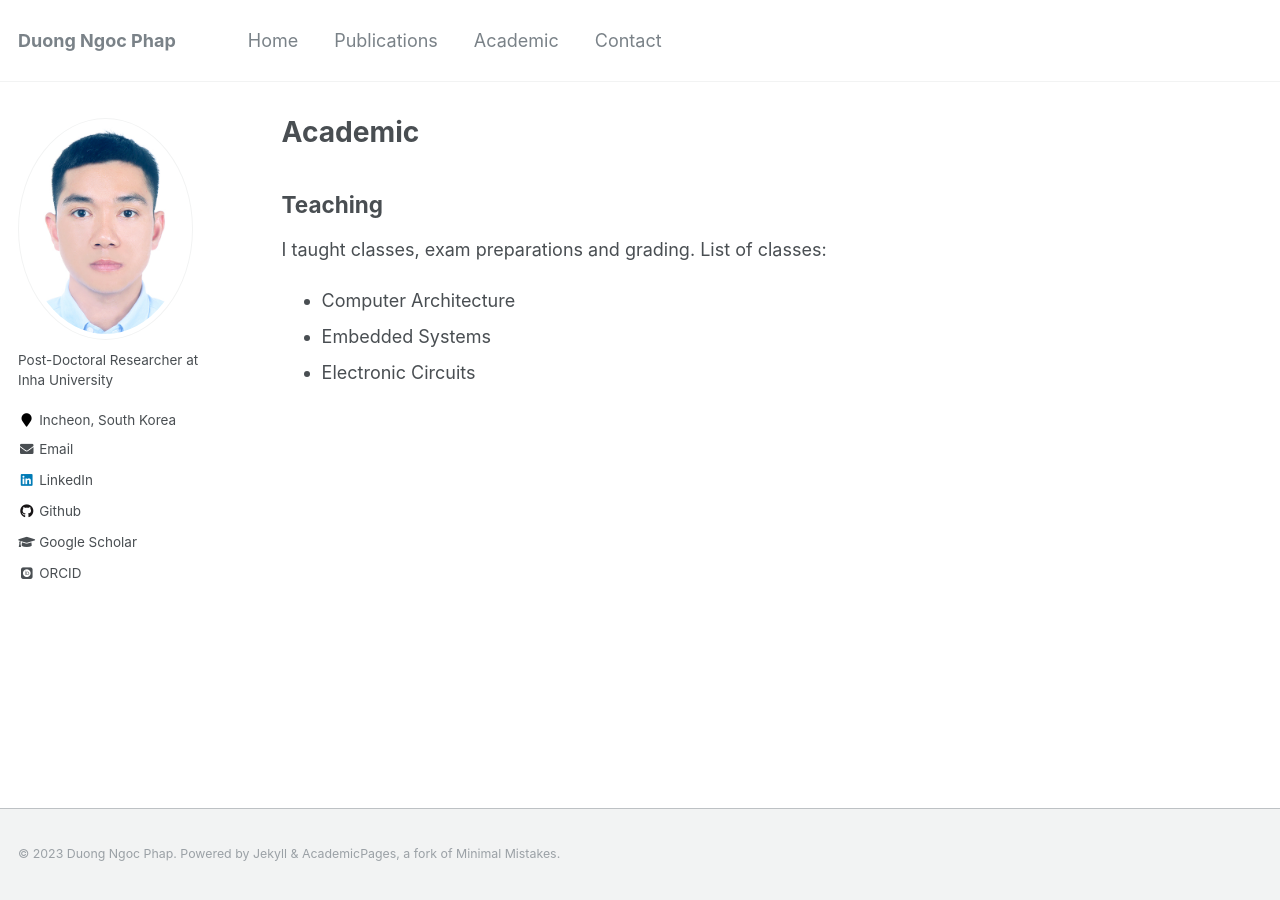
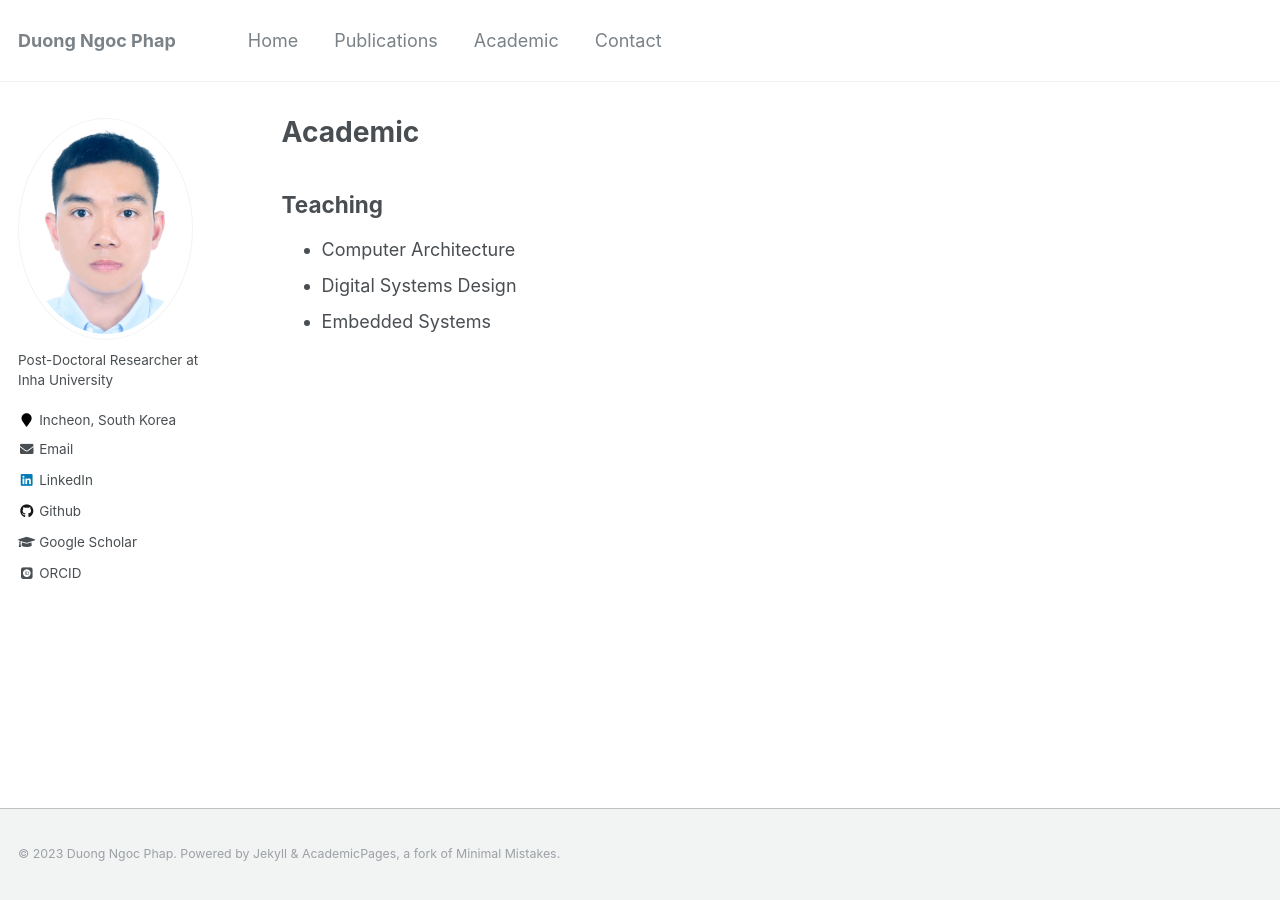
Before and after one commit to phapdn/phapdn.github.io, a Jekyll site: the page built from _pages/teaching.md, in a window 1280 px wide. Built offline with Jekyll 4.4.1, drawn with Linux system fonts in a browser that asks for light colours; some web fonts are replaced.

Commit message:
Update teaching.md

```diff
--- a/_pages/teaching.md
+++ b/_pages/teaching.md
@@ -10,7 +10,7 @@ author_profile: true
 ## Service to scientific community (as reviewer)
 -->
 ## Teaching
-I taught classes, exam preparations and grading. List of classes:
+<!-- I taught classes, exam preparations and grading. List of classes:-->
 * Computer Architecture
+* Digital Systems Design
 * Embedded Systems
-* Electronic Circuits
```
